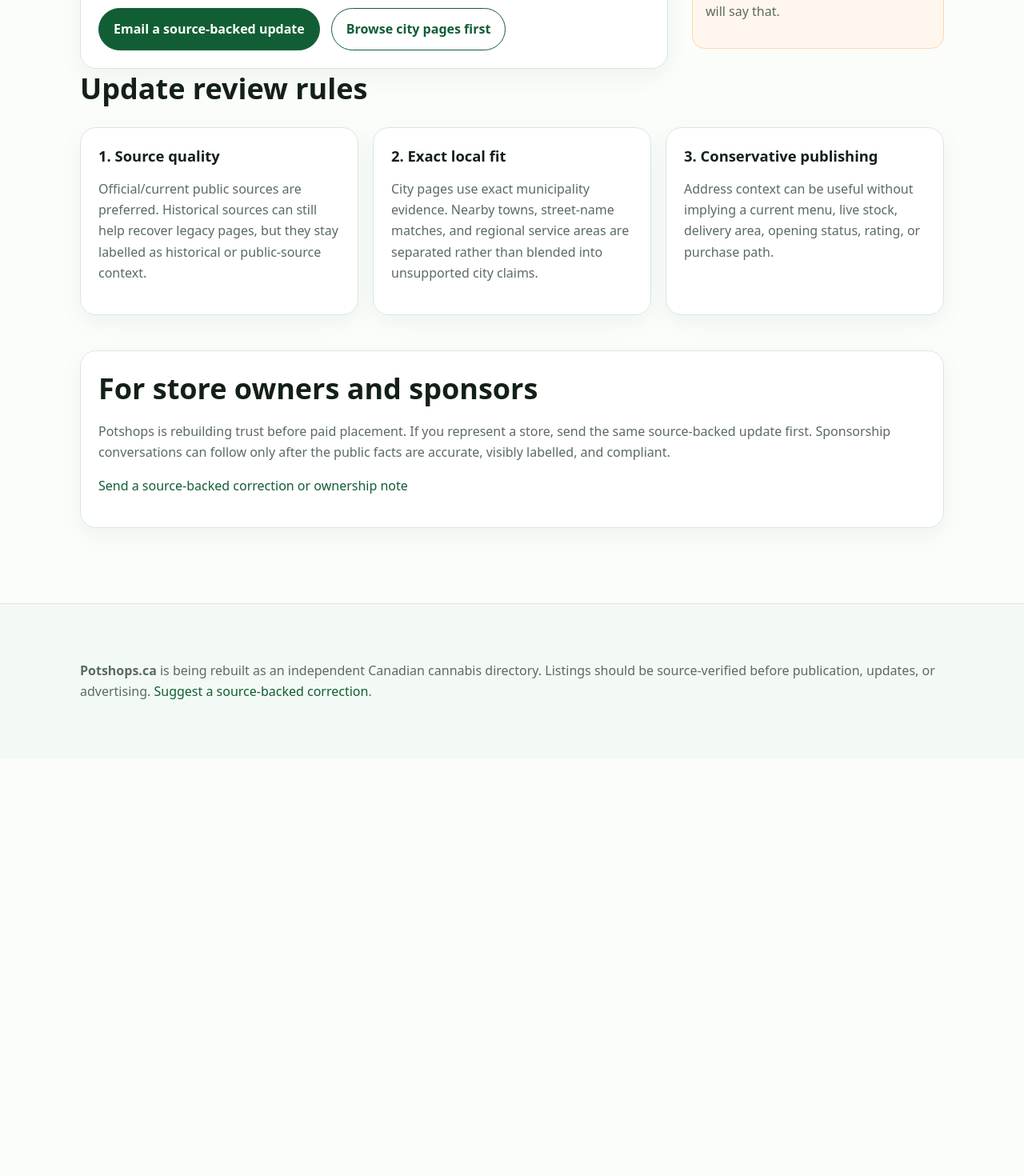
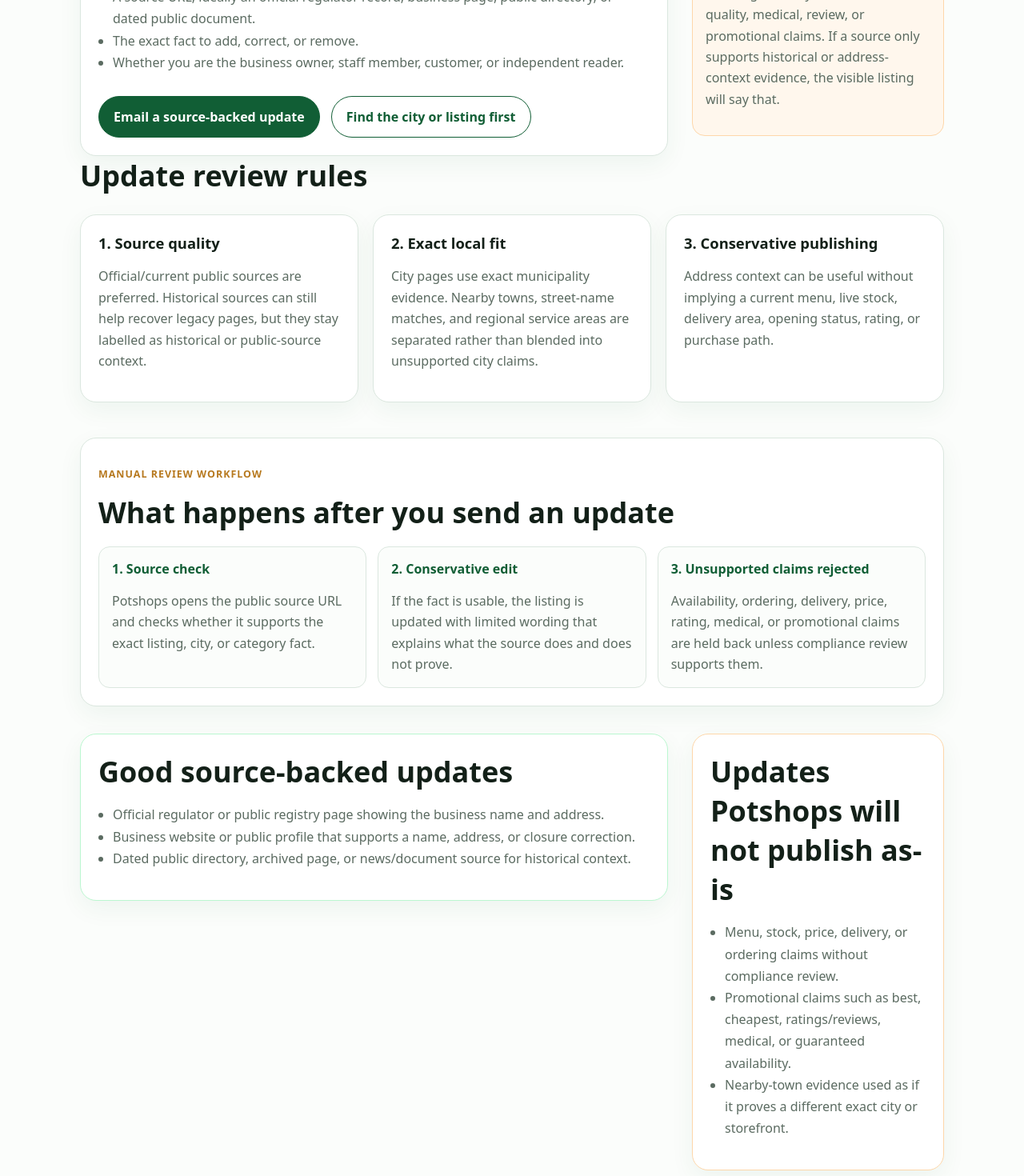
Before and after one commit to tomwattsca/potshops, a Next.js app: page /updates in a window 1280 px wide. Shown: the part 700-2170 px from the top of the page at 80% size. Before the commit the page ends 1648 px from the top, so only its background shows below. Built offline with nearby package versions, Linux system fonts and the light colour scheme; no server answers.

Commit message:
Improve Potshops update intake journey

```diff
--- a/app/globals.css
+++ b/app/globals.css
@@ -16,6 +16,7 @@
 .lede { font-size:1.18rem; max-width:760px; }
 .cta-row { display:flex; gap:14px; flex-wrap:wrap; margin-top:28px; }
 .card .cta-row { margin-bottom:0; }
+.meta { color:var(--muted); font-size:.9rem; }
 .button { display:inline-flex; align-items:center; justify-content:center; border-radius:999px; padding:12px 18px; font-weight:700; background:var(--green); color:white; border:1px solid var(--green); }
 .button.secondary { background:white; color:var(--green); }
 .grid { display:grid; gap:18px; grid-template-columns:repeat(auto-fit,minmax(230px,1fr)); margin:24px 0 44px; }
@@ -30,6 +31,17 @@
 .update-card { display:flex; align-items:center; justify-content:space-between; gap:24px; margin-top:32px; background:#f8faf8; }
 .update-card .cta-row { margin-top:0; }
 @media (max-width: 720px) { .update-card { align-items:flex-start; flex-direction:column; } }
+
+.hero-update-actions { margin-top:22px; }
+.update-process-card { margin:34px 0; }
+.process-steps { display:grid; grid-template-columns:repeat(3,minmax(0,1fr)); gap:14px; margin-top:18px; }
+.process-steps div { border:1px solid var(--line); border-radius:14px; padding:16px; background:#fbfdfb; }
+.process-steps strong { color:var(--green); }
+.process-steps p { margin-bottom:0; }
+.examples-split { margin:34px 0; }
+.good-source-card { border-color:#bbf7d0; }
+.rejected-source-card { border-color:#fed7aa; }
+@media (max-width: 860px) { .process-steps { grid-template-columns:1fr; } }
 
 .evidence-panel { margin-bottom:42px; }
 .signal-grid { display:grid; grid-template-columns:repeat(3,minmax(0,1fr)); gap:16px; margin-top:22px; }
--- a/app/updates/page.tsx
+++ b/app/updates/page.tsx
@@ -3,7 +3,19 @@
 
 const siteUrl = 'https://potshops.ca';
 const updateEmail = 'updates@potshops.ca';
-const mailtoHref = `mailto:${updateEmail}?subject=Potshops.ca%20listing%20update&body=Listing%20or%20city%3A%0ASource%20URL%3A%0AWhat%20changed%3A%0A`;
+const mailtoHref = `mailto:${updateEmail}?subject=Potshops.ca%20listing%20update&body=Listing%20or%20city%3A%0ASource%20URL%3A%0AWhat%20changed%3A%0ARelationship%20to%20the%20listing%20%28owner%2Fstaff%2Freader%29%3A%0A`;
+
+const acceptedExamples = [
+  'Official regulator or public registry page showing the business name and address.',
+  'Business website or public profile that supports a name, address, or closure correction.',
+  'Dated public directory, archived page, or news/document source for historical context.',
+];
+
+const notAcceptedExamples = [
+  'Menu, stock, price, delivery, or ordering claims without compliance review.',
+  'Promotional claims such as best, cheapest, ratings/reviews, medical, or guaranteed availability.',
+  'Nearby-town evidence used as if it proves a different exact city or storefront.',
+];
 
 export const metadata: Metadata = {
   title: 'Suggest a cannabis listing update',
@@ -51,6 +63,14 @@
               text: 'Vendors can identify themselves, but Potshops treats corrections and source quality first. Any future sponsorship must remain clearly labelled and cannot override the conservative source-backed listing rules.',
             },
           },
+          {
+            '@type': 'Question',
+            name: 'What happens after an update is submitted?',
+            acceptedAnswer: {
+              '@type': 'Answer',
+              text: 'Potshops manually reviews the source URL, checks whether the fact is public and specific to the listing or city, and may publish a conservative update if the evidence supports it. Unsupported commerce, availability, rating, medical, or promotional claims are rejected or held for further review.',
+            },
+          },
         ],
       },
     ],
@@ -65,6 +85,11 @@
       <p className="eyebrow">Source-backed corrections</p>
       <h1>Suggest a Potshops.ca listing update</h1>
       <p className="lede">Help Potshops improve cannabis directory coverage with public-source corrections, official address context, and city-page suggestions. The directory stays conservative: source evidence comes first, and commerce claims are not accepted without compliance review.</p>
+      <p className="cta-row hero-update-actions">
+        <a className="button" href={mailtoHref} data-event="listing_update_click" data-cta-location="updates_top">Submit an update by email</a>
+        <Link className="button secondary" href="/#locations">Find the city or listing first</Link>
+      </p>
+      <p className="meta">Prefer to copy the address? <a href={`mailto:${updateEmail}`}>{updateEmail}</a></p>
 
       <div className="split">
         <section className="card">
@@ -77,7 +102,7 @@
           </ul>
           <p className="cta-row">
             <a className="button" href={mailtoHref} data-event="listing_update_click" data-cta-location="updates_hero">Email a source-backed update</a>
-            <Link className="button secondary" href="/#locations">Browse city pages first</Link>
+            <Link className="button secondary" href="/#locations">Find the city or listing first</Link>
           </p>
         </section>
         <aside className="notice">
@@ -104,10 +129,45 @@
         </div>
       </section>
 
+      <section className="card update-process-card">
+        <p className="eyebrow">Manual review workflow</p>
+        <h2>What happens after you send an update</h2>
+        <div className="process-steps" aria-label="Potshops update review workflow">
+          <div>
+            <strong>1. Source check</strong>
+            <p>Potshops opens the public source URL and checks whether it supports the exact listing, city, or category fact.</p>
+          </div>
+          <div>
+            <strong>2. Conservative edit</strong>
+            <p>If the fact is usable, the listing is updated with limited wording that explains what the source does and does not prove.</p>
+          </div>
+          <div>
+            <strong>3. Unsupported claims rejected</strong>
+            <p>Availability, ordering, delivery, price, rating, medical, or promotional claims are held back unless compliance review supports them.</p>
+          </div>
+        </div>
+      </section>
+
+      <section className="split examples-split" aria-label="Examples of accepted and rejected Potshops updates">
+        <div className="card good-source-card">
+          <h2>Good source-backed updates</h2>
+          <ul className="clean">
+            {acceptedExamples.map((example) => <li key={example}>{example}</li>)}
+          </ul>
+        </div>
+        <div className="card rejected-source-card">
+          <h2>Updates Potshops will not publish as-is</h2>
+          <ul className="clean">
+            {notAcceptedExamples.map((example) => <li key={example}>{example}</li>)}
+          </ul>
+        </div>
+      </section>
+
       <section className="card">
         <h2>For store owners and sponsors</h2>
-        <p>Potshops is rebuilding trust before paid placement. If you represent a store, send the same source-backed update first. Sponsorship conversations can follow only after the public facts are accurate, visibly labelled, and compliant.</p>
-        <p><a href={mailtoHref} data-event="listing_update_click" data-cta-location="updates_sponsor_note">Send a source-backed correction or ownership note</a></p>
+        <p>Potshops is rebuilding trust before paid placement. If you represent a store, send the same source-backed update first and include an official business website, regulator/public registry URL, or other public evidence that supports the exact factual correction.</p>
+        <p>Ownership notes are welcome, but ownership does not guarantee promotional placement, current-service claims, or sponsorship treatment.</p>
+        <p className="cta-row"><a className="button" href={mailtoHref} data-event="listing_update_click" data-cta-location="updates_owner_path">Send an ownership note</a></p>
       </section>
     </main>
   );
```
